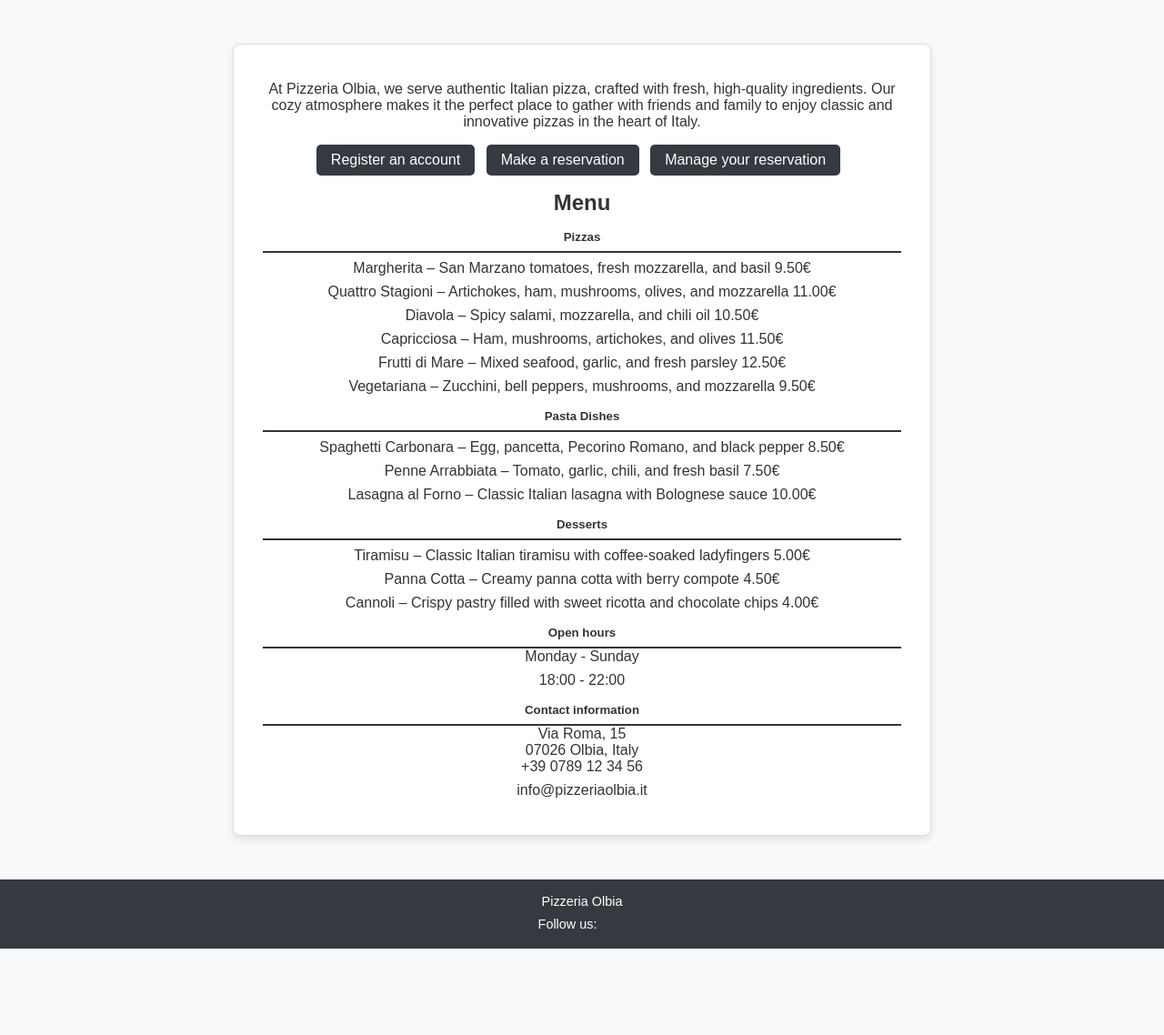
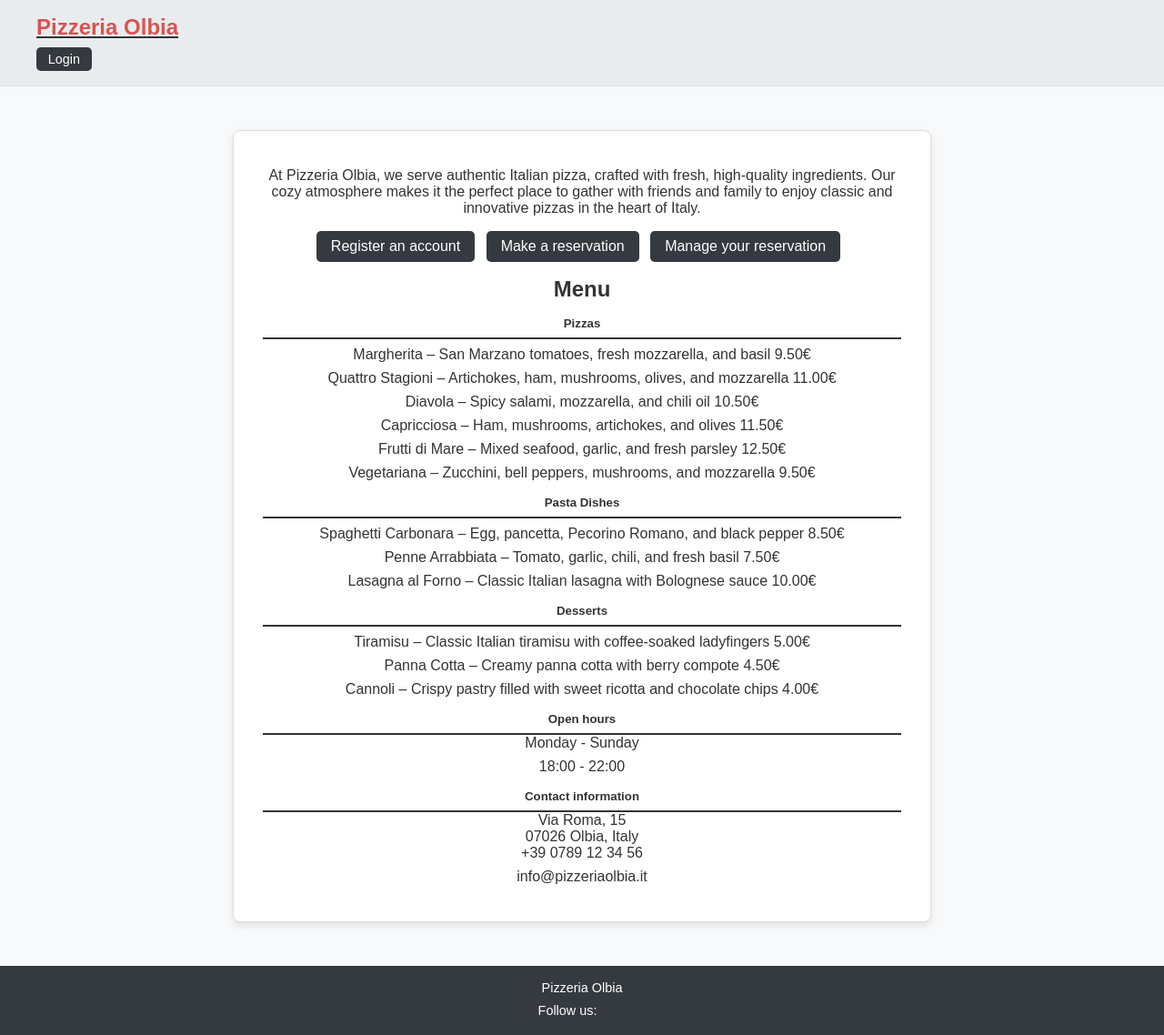
Before and after one commit to Dasmix/pizzeria-olbia, a Django app: page / in a window 1280 px wide. Shown: the whole page at 91% size. Before the commit the page ends 1043 px from the top, so only its background shows below. Run offline with Django 4.2, Linux system fonts and the light colour scheme.

Commit message:
Add style for navbar

```diff
--- a/booking/templates/base.html
+++ b/booking/templates/base.html
@@ -7,7 +7,30 @@
     <title>Pizzeria Olbia</title>
     <link rel="stylesheet" href="{% static 'css/style.css' %}">
 </head>
-<body>
+<body class="d-flex flex-column h-100">
+
+
+    <nav class="navbar navbar-expand-lg navbar-light navbar-bg">
+        <div class="container navbar-max-width">
+            <a class="navbar-brand" href="{% url 'home' %}"><span class="brand">Pizzeria Olbia</span></a>
+            <button class="navbar-toggler navbar-border-toggler" type="button" data-bs-toggle="collapse" data-bs-target="#navbarText"
+                aria-controls="navbarText" aria-expanded="false" aria-label="Toggle navigation">
+                <span class="navbar-toggler-icon toggler-bg"></span>
+            </button>
+            <div class="collapse navbar-collapse no-flex-grow" id="navbarText">
+
+                <ul class="login-status">
+                    {% if user.is_authenticated %}
+                        <li>User: {{ user.get_username }}</li>
+                        <li><a class="list btn btn-dark" href="">Logout</a></li>
+                    {% else %}
+                        <li><a class="list btn btn-dark" href="">Login</a></li>
+                    {% endif %}
+                </ul>
+
+            </div>
+        </div>
+    </nav>
     {% block content %}
 
     {% endblock content %}
--- a/static/css/style.css
+++ b/static/css/style.css
@@ -87,3 +87,78 @@ p {
 .social-links:hover {
     color: #adb5bd;
 }
+
+.navbar {
+    padding: 1rem;
+    background-color: #f8f9fa;
+    border-bottom: 1px solid #ddd;
+}
+
+.navbar-bg {
+    background-color: #e9ecef;
+}
+
+.navbar-max-width {
+    max-width: 1200px;
+    margin: 0 auto;
+}
+
+.navbar-brand {
+    font-size: 1.5rem;
+    font-weight: bold;
+    color: #333;
+}
+
+.navbar-brand .brand {
+    color: #d9534f;
+}
+
+.navbar-brand:hover {
+    color: #c9302c;
+    text-decoration: none;
+}
+
+.navbar-toggler {
+    border: none;
+}
+
+.navbar-border-toggler {
+    border-color: #ccc;
+}
+
+.toggler-bg {
+    background-color: #333;
+}
+
+.collapse {
+    justify-content: flex-end;
+}
+
+.no-flex-grow {
+    flex-grow: 0;
+}
+
+.login-status {
+    list-style: none;
+    padding: 0;
+    margin: 0;
+    display: flex;
+    align-items: center;
+}
+
+.login-status li {
+    margin-right: 1rem;
+    color: #333;
+}
+
+.login-status .btn-dark {
+    font-size: 0.9rem;
+    padding: 0.3rem 0.8rem;
+    border-radius: 5px;
+    text-decoration: none;
+    color: #fff;
+}
+
+.login-status .btn-dark:hover {
+    background-color: #495057;
+}
```
